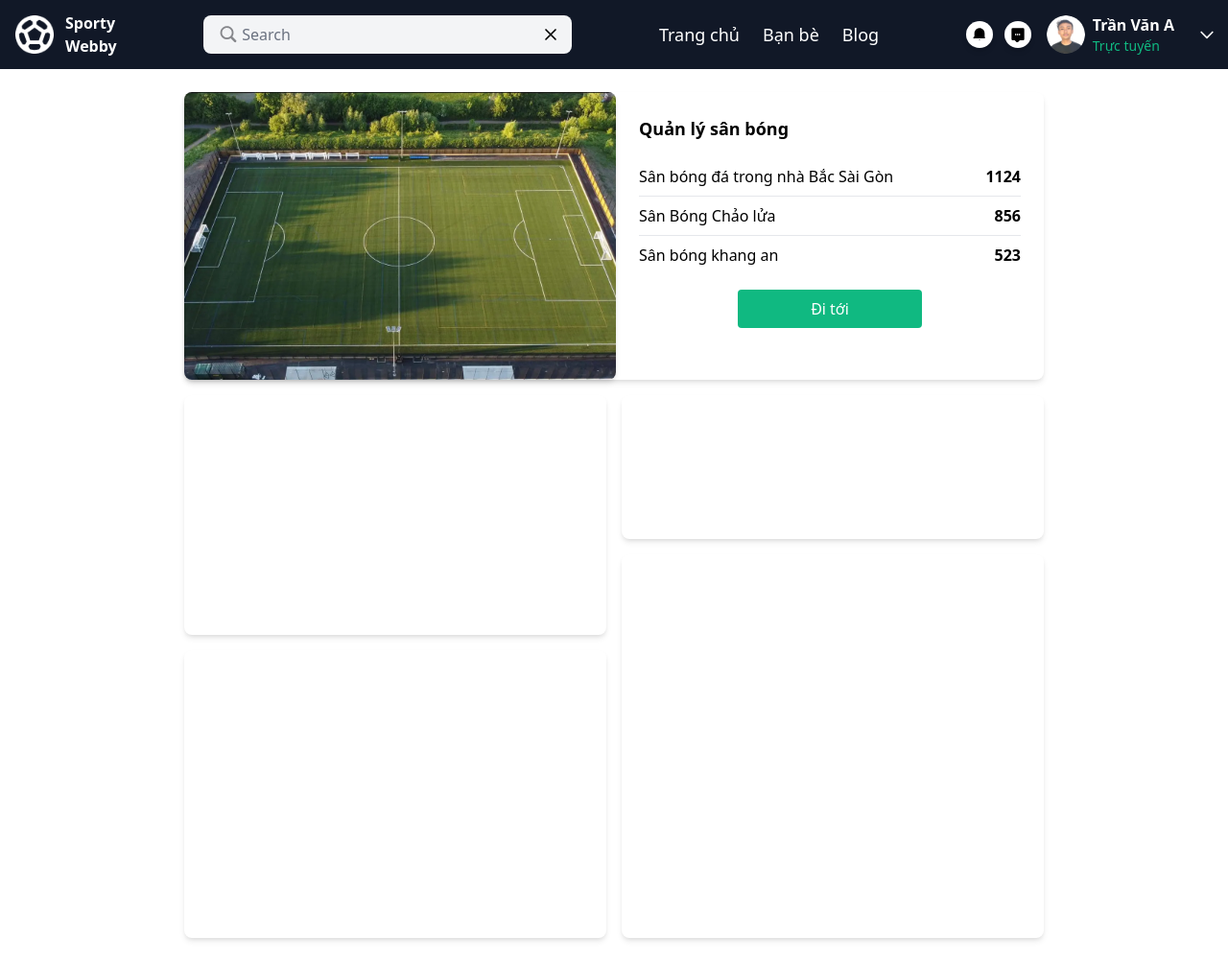
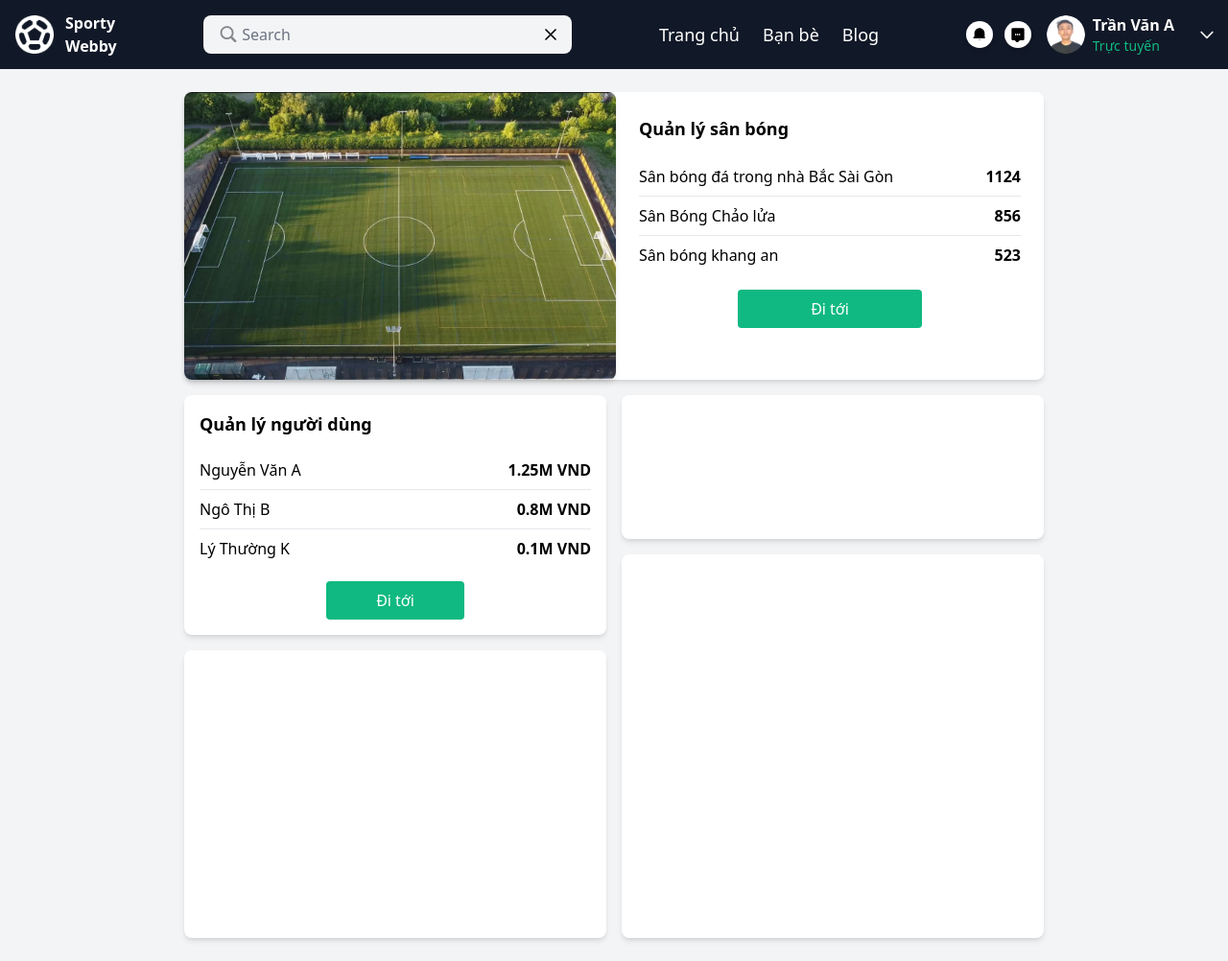
Before and after one commit to anhkhoa2174/Integration-Project, a Flask app: page /dashboard in a window 1280 px wide. Shown: the whole page at 96% size. Run offline with Flask 3, Linux system fonts and the light colour scheme; some libraries are stand-ins or nearby versions.

Commit message:
update dashboard

```diff
--- a/react-webpack/public/backend/templates/administrator/dashboard.html
+++ b/react-webpack/public/backend/templates/administrator/dashboard.html
@@ -14,7 +14,7 @@
       /* Add any custom styles here */
     </style>
   </head>
-  <body class="h-full">
+  <body class="h-full bg-gray-100">
     <!-- Include Navbar Component -->
     {% include 'administrator/components/navbar.html' %}
 
@@ -60,14 +60,35 @@
           </div>
           <div class="flex flex-row gap-4">
             <!-- Left Section -->
-            <div class="flex flex-col w-1/2 gap-4 bg-white">
-              <!-- -->
+            <div class="flex flex-col w-1/2 gap-4 bg-gray-100">
+              <!-- User Management -->
               <div
-                class="p-4 rounded-lg shadow-md bg-white"
+                class="flex flex-col p-4 rounded-lg shadow-md bg-white justify-between"
                 style="height: 250px"
-              ></div>
+              >
+                <h2 class="text-lg font-semibold">Quản lý người dùng</h2>
+                <ul>
+                  <li class="flex justify-between py-2 border-b">
+                    <span>Nguyễn Văn A</span>
+                    <span class="font-bold">1.25M VND</span>
+                  </li>
+                  <li class="flex justify-between py-2 border-b">
+                    <span>Ngô Thị B</span>
+                    <span class="font-bold">0.8M VND</span>
+                  </li>
+                  <li class="flex justify-between py-2">
+                    <span>Lý Thường K</span>
+                    <span class="font-bold">0.1M VND</span>
+                  </li>
+                </ul>
+                <button
+                  class="w-36 bg-green-500 text-white py-2 rounded hover:bg-green-600 mx-auto block"
+                >
+                  Đi tới
+                </button>
+              </div>
 
-              <!-- -->
+              <!-- Statistic -->
               <div
                 class="p-4 rounded-lg shadow-md bg-white"
                 style="height: 300px"
@@ -75,7 +96,7 @@
             </div>
 
             <!-- Right Section -->
-            <div class="flex flex-col w-1/2 gap-4 bg-white">
+            <div class="flex flex-col w-1/2 gap-4 bg-gray-100">
               <!-- -->
               <div
                 class="p-4 rounded-lg shadow-md bg-white"
```
